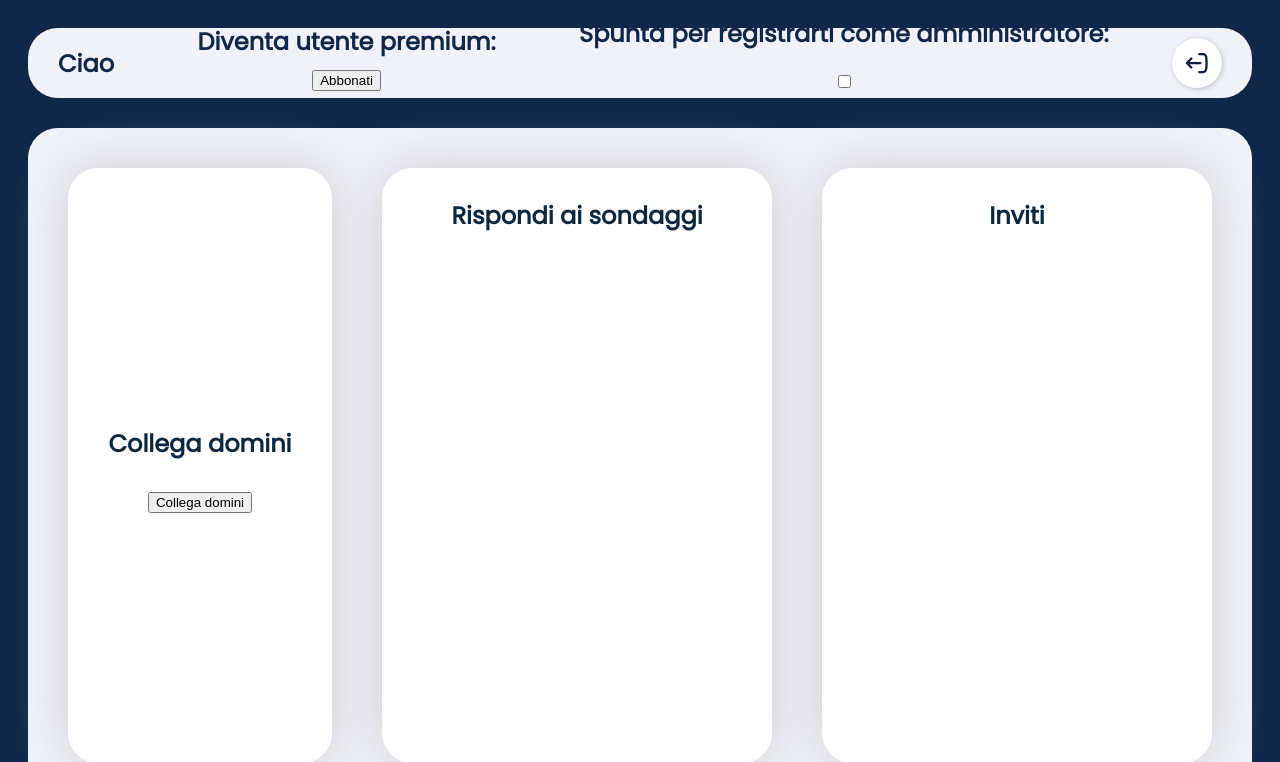
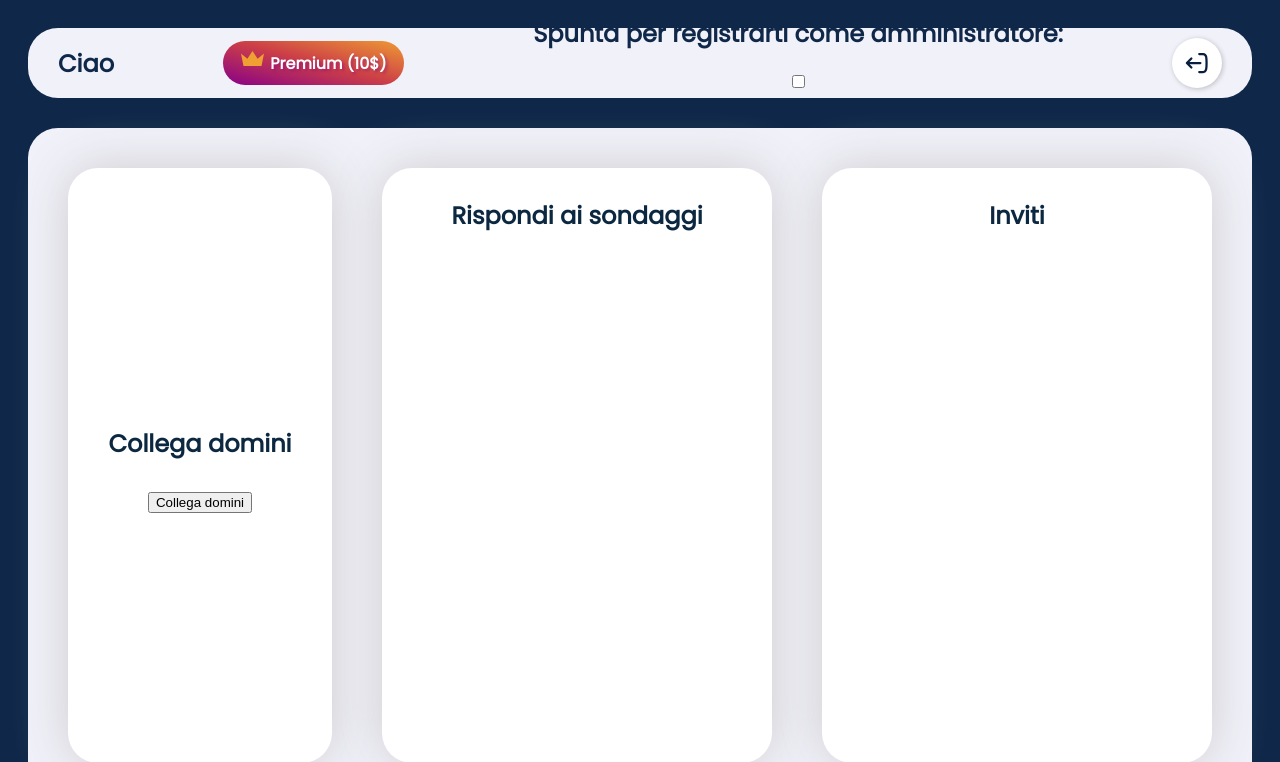
Before and after one commit to SerAn51/AnswerHUB_progettoDB, a PHP site: page /semplice_home.php in a window 1280 px wide. Shown: the top 762 px of the page. Run offline with PHP 8.4, Linux system fonts and the light colour scheme; the visitor is signed in with stand-in values (Sample User, id 1); data that the repository does not hold is empty.

Commit message:
Script JS conferma logout

```diff
--- a/funzioni_semplice.php
+++ b/funzioni_semplice.php
@@ -50,7 +50,6 @@
 <!--INSERIMENTO PER LE RISPOSTE DI UN SONDAGGIO O VISUALIZZAZIONE RISPOSTE SONDAGGIO COMPLETATO-->
 <!--Idea: lista sondaggi accettati, cliccabili, che rimandano alla pagina con la lista di domande a cui rispondere.-->
 <div class="space">
-    <h2>Rispondi ai sondaggi</h2>
     <?php
     try {
         $mostra_sondaggi_accettati = $pdo->prepare("CALL MostraSondaggiAccettati(:param1)");
@@ -65,6 +64,8 @@
     }
     ?>
 
+    <ul>
+        <h2>Rispondi ai sondaggi</h2>
         <?php foreach ($sondaggi_accettati as $sondaggio_accettato) { ?>
             <form action="rispondi_visualizza_sondaggio.php" method="POST">
                 <?php $codice_sondaggio = $sondaggio_accettato['Codice'];
@@ -118,6 +119,7 @@
                 <?php } ?>
             </form>
         <?php } ?>
+    </ul>
 </div>
 
 <!--VISUALIZZAZIONE E ACCETTAZIONE/RIFIUTO DEGLI INVITI A PARTECIPARE AD UN SONDAGGIO-->
--- a/gestisci_domanda.php
+++ b/gestisci_domanda.php
@@ -106,7 +106,7 @@
         </a>
         <h1>Inserisci domanda</h1>
         <a href="logout.php" class="logout">
-            <button class="logout_btn">
+            <button class="logout_btn" onclick="return confirm('Confermi logout?')">
                 <p class="paragraph"> Logout </p>
                 <span class="logout_icon-wrapper">
                     <svg class="logout_icon" width="30px" height="30px" viewBox="0 0 24 24" fill="none"
--- a/gestisci_opzioni.php
+++ b/gestisci_opzioni.php
@@ -93,7 +93,7 @@
 
     <header class="header">
         <a href="premium_home.php" class="home">
-            <button class="logout_btn">
+            <button class="logout_btn" onclick="return confirm('Confermi logout?')">
                 <p class="paragraph"> Home </p>
                 <span class="logout_icon-wrapper">
                     <svg class="logout_icon" width="30px" height="30px" viewBox="0 0 1024 1024" class="icon"
--- a/inviti_sondaggio.php
+++ b/inviti_sondaggio.php
@@ -78,7 +78,7 @@
         </a>
         <h1>Invita utenti</h1>
         <a href="logout.php" class="logout">
-            <button class="logout_btn">
+            <button class="logout_btn" onclick="return confirm('Confermi logout?')">
                 <p class="paragraph"> Logout </p>
                 <span class="logout_icon-wrapper">
                     <svg class="logout_icon" width="30px" height="30px" viewBox="0 0 24 24" fill="none"
--- a/premium_home.php
+++ b/premium_home.php
@@ -272,7 +272,7 @@
         </h2>
         <a href="funzioni_semplice_premium.php">Vai alle funzioni da utente semplice</a>
         <a href="logout.php">
-            <button class="logout_btn">
+            <button class="logout_btn" onclick="return confirm('Confermi logout?')">
                 <p class="paragraph"> Logout </p>
                 <span class="logout_icon-wrapper">
                     <svg class="logout_icon" width="30px" height="30px" viewBox="0 0 24 24" fill="none"
--- a/semplice_home.php
+++ b/semplice_home.php
@@ -48,6 +48,7 @@
     <link rel="stylesheet" href="stile_css/bottone_logout.css">
     <link rel="stylesheet" href="stile_css/tabella_classifica_utenti.css">
     <link rel="stylesheet" href="stile_css/tabella_premi.css">
+    <link rel="stylesheet" href="stile_css/bottone_diventa_premium.css">
 
     <style>
         body {
@@ -65,7 +66,6 @@
                 "side header"
                 "side main"
                 "side footer";
-
         }
 
         .header {
@@ -82,7 +82,6 @@
             display: flex;
             justify-content: space-between;
             align-items: center;
-
         }
 
         .header a {
@@ -231,12 +230,16 @@
         <h2>Ciao
             <?php echo $dati_utente["Nome"]; ?>
         </h2>
-        <h2>
-            Diventa utente premium:
-            <form action="script_php/diventa_premium.php" method="POST">
-                <input type="submit" name="diventa_premium" id="diventa_premium" value="Abbonati">
-            </form>
-        </h2>
+        <form action="script_php/diventa_premium.php" method="POST">
+            <button
+                onclick="return confirm('Confermando attiverai un abbonamento da 10$ che scadrà tra 1 anno. Confermi?')"
+                class="premium" type="submit" name="diventa_premium" id="diventa_premium">
+                <svg xmlns="http://www.w3.org/2000/svg" viewBox="0 0 36 24">
+                    <path d="m18 0 8 12 10-8-4 20H4L0 4l10 8 8-12z"></path>
+                </svg>
+                Premium (10$)
+            </button>
+        </form>
         <h2>
             Spunta per registrarti come amministratore:
             <form action="script_php/diventa_amministratore.php" method="POST">
@@ -258,7 +261,8 @@
             </form>
         </h2>
         <a href="logout.php">
-            <button class="logout_btn">
+            <button class="logout_btn"
+                onclick="return confirm('Confermi logout?')">
                 <p class="paragraph"> Logout </p>
                 <span class="logout_icon-wrapper">
                     <svg class="logout_icon" width="30px" height="30px" viewBox="0 0 24 24" fill="none"
--- /dev/null
+++ b/stile_css/bottone_diventa_premium.css
@@ -0,0 +1,30 @@
+/* inspired from this svgbackgrounds.com/ */
+.premium {
+    width: fit-content;
+    display: flex;
+    padding: 0.6em 1.1em;
+    gap: 0.4rem;
+    font-weight: bold;
+    border-radius: 30px;
+    text-shadow: 2px 2px 3px rgb(136 0 136 / 50%);
+    background: linear-gradient(15deg, #880088, #aa2068, #cc3f47, #de6f3d, #f09f33, #de6f3d, #cc3f47, #aa2068, #880088) no-repeat;
+    background-size: 300%;
+    background-position: left center;
+    transition: background .3s ease;
+    color: #fff;
+}
+
+.premium:hover {
+    background-size: 320%;
+    background-position: right center;
+}
+
+.premium:hover svg {
+    fill: #fff;
+}
+
+.premium svg {
+    width: 23px;
+    fill: #f09f33;
+    transition: .3s ease;
+}
--- a/visualizza_risposte_sondaggio.php
+++ b/visualizza_risposte_sondaggio.php
@@ -86,7 +86,7 @@
             </button>
         </a>
         <a href="logout.php" class="logout">
-            <button class="logout_btn">
+            <button class="logout_btn" onclick="return confirm('Confermi logout?')">
                 <p class="paragraph"> Logout </p>
                 <span class="logout_icon-wrapper">
                     <svg class="logout_icon" width="30px" height="30px" viewBox="0 0 24 24" fill="none"
--- a/visualizza_statistiche_aggregate.php
+++ b/visualizza_statistiche_aggregate.php
@@ -69,7 +69,7 @@
         </a>
         <h1>Statistiche aggregate</h1>
         <a href="logout.php" class="logout">
-            <button class="logout_btn">
+            <button class="logout_btn" onclick="return confirm('Confermi logout?')">
                 <p class="paragraph"> Logout </p>
                 <span class="logout_icon-wrapper">
                     <svg class="logout_icon" width="30px" height="30px" viewBox="0 0 24 24" fill="none"
```
Lines whose indentation alone changed are shown as unchanged.
